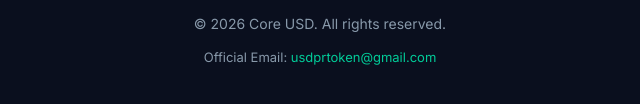
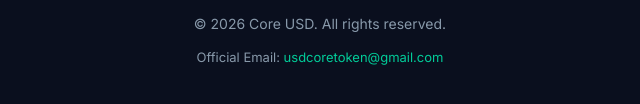
Before and after one commit to tokenstech/USDCore, a plain HTML site: page index.html in a window 1280 px wide. Shown: the part 2783-2887 px from the top of the page, 320-960 px from the left. Drawn offline with Linux system fonts and the light colour scheme.

Commit message:
Update index.html

```diff
--- a/index.html
+++ b/index.html
@@ -580,7 +580,7 @@
     Core USD
   </div>
   <p>© 2026 Core USD. All rights reserved.</p>
-  <p class="email-line">Official Email: <a href="mailto:usdprtoken@gmail.com">usdprtoken@gmail.com</a></p>
+  <p class="email-line">Official Email: <a href="mailto:usdcoretoken@gmail.com">usdcoretoken@gmail.com</a></p>
 </footer>
 
 </body>
```
